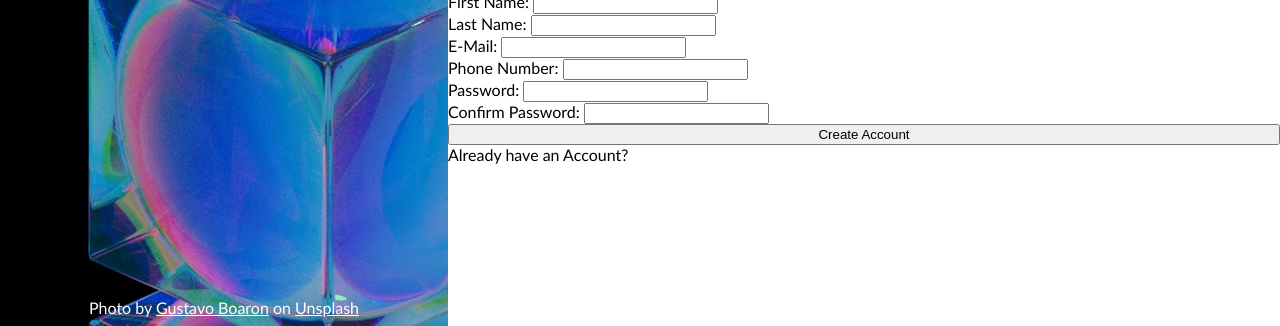
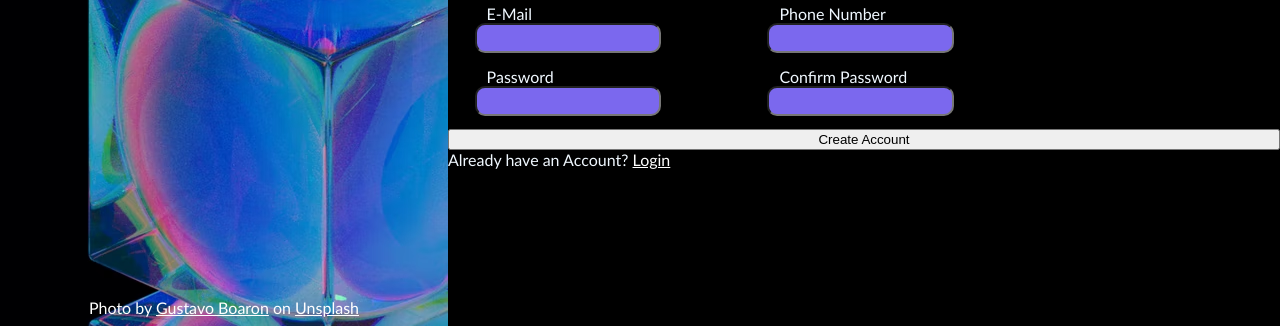
Before and after one commit to svenrisse/Sign-up-Form, a plain HTML site: page index.html in a window 1280 px wide. Shown: the part 474-800 px from the top of the page. Drawn offline with Linux system fonts and the light colour scheme.

Commit message:
Added ccs for form field

```diff
--- a/index.html
+++ b/index.html
@@ -19,7 +19,7 @@
     </div>
     <div class="signupsection">
         <div class="headertext">
-            <p>This is not a real online service! You know you need something like this in your life to help you realize your deeprest dreams. Sing up now to get started.</p>
+            <p>This is not a real online service! You know you need something like this in your life to help you realize your deepest dreams. Sing up now to get started.</p>
             <p>You know you want to.</p>
         </div>
 
@@ -29,27 +29,27 @@
 
         <div class="forms">
             <form action="" method="">
-                <label for="firstName">First Name:</label>
+                <label for="firstName">First Name</label>
                 <input type="text" name="firstName" id="firstName">
             </form>
             <form action="" method="">
-                <label for="lastName">Last Name:</label>
+                <label for="lastName">Last Name</label>
                 <input type="text" name ="lastName" id="lastName">
             </form>
             <form action="">
-                <label for="email">E-Mail:</label>
+                <label for="email">E-Mail</label>
                 <input type="email" name="email" id="email">
             </form>
             <form action="">
-                <label for="phoneNumber">Phone Number:</label>
+                <label for="phoneNumber">Phone Number</label>
                 <input type="number" name="phoneNumber" id="phoneNumber">
             </form>
             <form action="">
-                <label for="password">Password:</label>
+                <label for="password">Password</label>
                 <input type="password" name="password" id="password">
             </form>
             <form action="">
-                <label for="password">Confirm Password:</label>
+                <label for="password">Confirm Password</label>
                 <input type="password" name="password" id="password">
             </form>
         </div>
--- a/style.css
+++ b/style.css
@@ -24,7 +24,6 @@ html, body {
     margin-bottom: 70%;
     color: white;
     font-family: norse-bold;
-    background: rgba(0, 0, 0, 0.45);
     width: 100%;
 }
 
@@ -49,14 +48,89 @@ a {
     display: flex;
     flex-direction: column;
     justify-content: flex-start;
+    background-color: black;
+    color: aliceblue;
 
 }
 
 .headertext {
-    margin-bottom: 15%;
+    margin-bottom: 5%;
     margin-top: 20%;
     margin-left: 5%;
     margin-right: 17%;
     font-weight: 600;
     font-size: 20px;
+
 }
+
+.signupheader {
+    margin-left: 4%;
+    margin-bottom: 3%;
+    font-size: 22px;
+    font-weight: 600;
+}
+
+.forms {
+    display: flex;
+    flex-wrap: wrap;
+    font-family: 'Trebuchet MS', 'Lucida Sans Unicode', 'Lucida Grande', 'Lucida Sans', Arial, sans-serif;
+    font-size: 16px;
+    font-weight: 550;
+    width: 80%;
+}
+label {
+    padding: 12px;
+}
+form {
+    width: 40%;
+    margin-left: 4%;
+    margin-bottom: 2%;
+
+}
+
+input {
+    width: 70%;
+    background-color: mediumslateblue;
+    border-radius: 10px;
+    box-sizing: border-box;
+    height: 30px;
+    padding: 12px 20px;
+    font-size: 17px;
+    outline: none;
+}
+
+input[type=text]:focus {
+    background-color: darkslateblue;
+  }
+
+* Chrome, Safari, Edge, Opera */
+input::-webkit-outer-spin-button,
+input::-webkit-inner-spin-button {
+    -webkit-appearance: none;
+    margin: 0;
+  }
+
+/* Firefox */
+input[type=number] {
+    -moz-appearance: textfield;
+  }
+#firstName {
+    display:flex;
+
+}
+
+#lastName {
+    display: flex;
+}
+
+#email {
+    display: flex;
+}
+
+#phoneNumber {
+    display: flex;
+}
+
+#password {
+    display: flex;
+}
```
